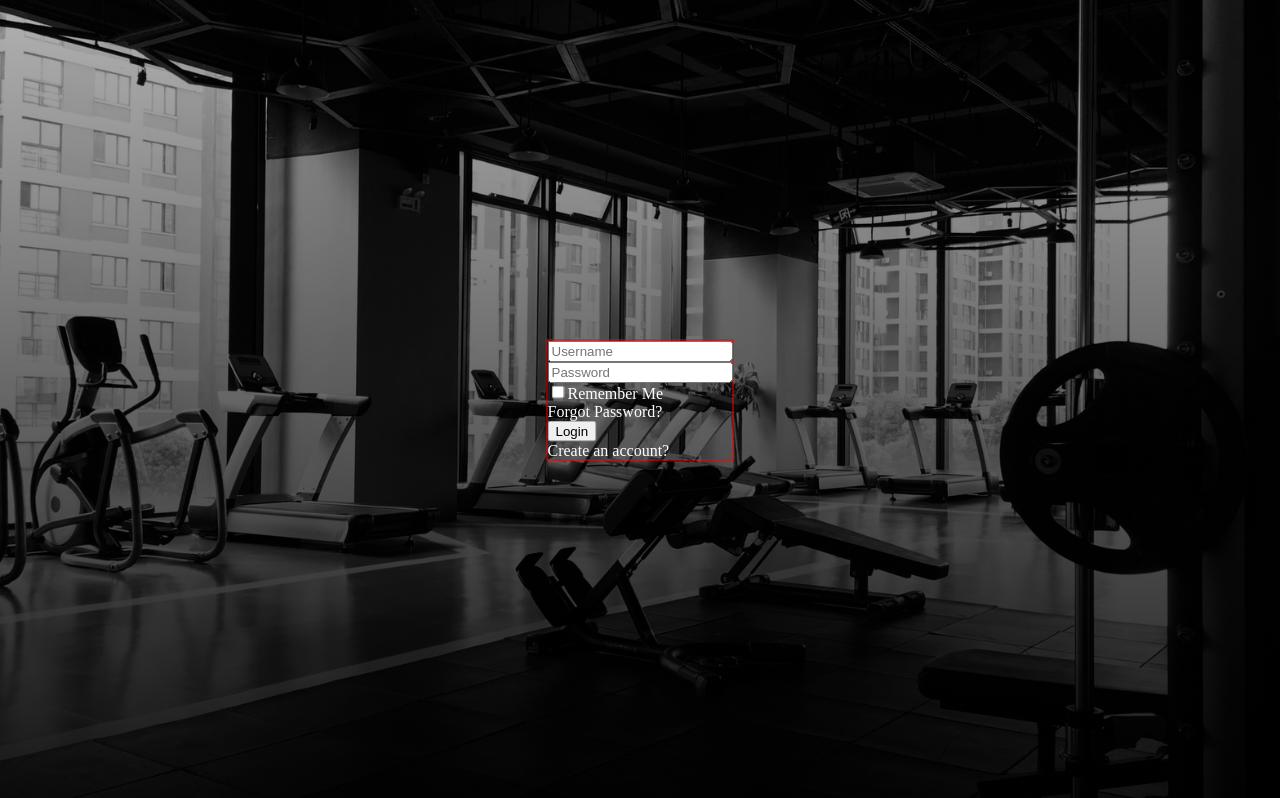
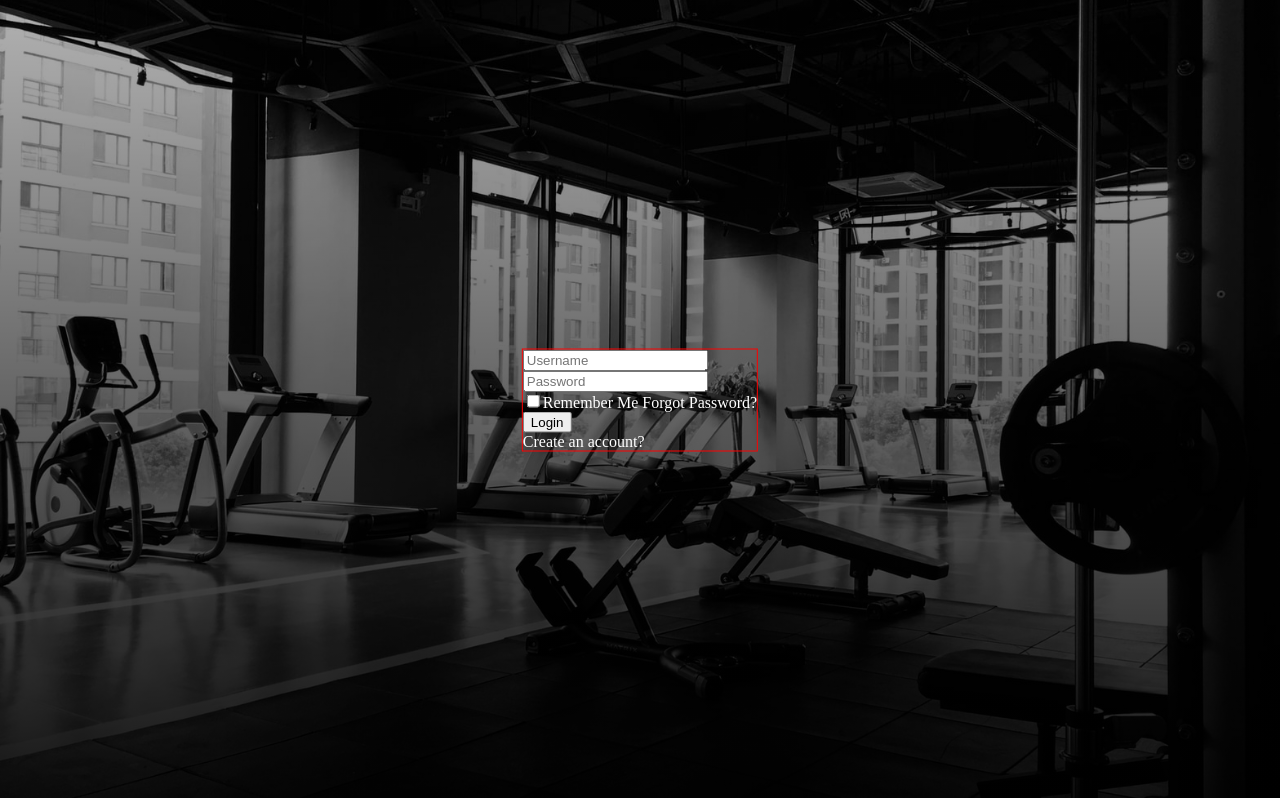
Before and after one commit to surajverma2587/virtual-workout, a plain HTML site: page index.html in a window 1280 px wide. Drawn offline with Linux system fonts and the light colour scheme.

Commit message:
inline form elements

```diff
--- a/assets/css/style.css
+++ b/assets/css/style.css
@@ -23,3 +23,7 @@ body {
   left: 50%;
   transform: translate(-50%, -50%);
 }
+
+.inline-form-element {
+  display: inline;
+}
--- a/index.html
+++ b/index.html
@@ -20,13 +20,13 @@
           </div>
 
           <div>
-            <div>
+            <div class="inline-form-element">
               <input type="checkbox" id="remember-me-checkbox" /><label
                 for="remember-me-checkbox"
                 >Remember Me</label
               >
             </div>
-            <div>
+            <div class="inline-form-element">
               <a>Forgot Password?</a>
             </div>
           </div>
```
